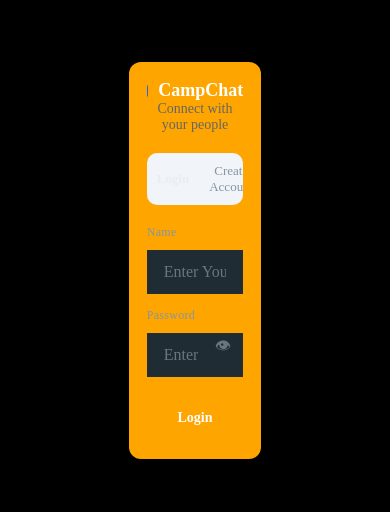
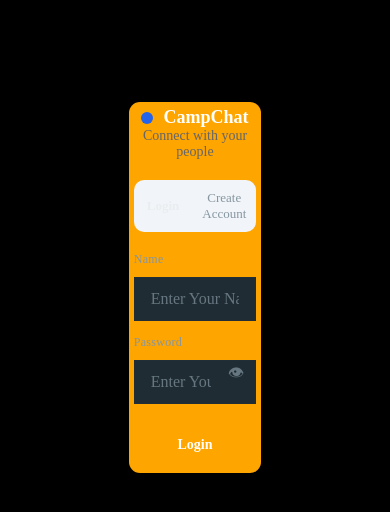
Before and after one commit to 21dendehdev/chat-app, a React (Create React App) app in the folder client/: page / in a window 390 px wide. Shown: the top 512 px of the page. Built offline with nearby package versions, Linux system fonts and the light colour scheme; no server answers; the HTML template or start-up script is replaced by a standard one.

Commit message:
client/src/App.css

```diff
--- a/client/src/App.css
+++ b/client/src/App.css
@@ -50,11 +50,12 @@ html, body, #root {
 
 /* ===== CARD ===== */
 .auth-card {
-  width: 100%;
-  max-width: 50%;
+  width: 400px;
+  max-width:50%;
   background: orange;
   border-radius: 15px;
-  padding: 10%;
+  padding: 20px;
+  margin: 40px;
   box-shadow: 50%;
 }
 
@@ -236,10 +237,10 @@ html, body, #root {
 }
 
 /* ===== 📱 MOBILE RESPONSIVENESS ===== */
-@media (max-width: 480px) {
+@media (max-width: 768px) {
   .auth-card {
-    padding: 18px;
-    border-radius: 12px;
+    padding: 5px;
+    border-radius: 11px;
   }
 
   .auth-logo-text {
@@ -263,18 +264,7 @@ html, body, #root {
 /* ════════════════════════════════════════
  /* ════════════════════════════════════════
    CHAT SHELL (FIXED MOBILE FRIENDLY)
-════════════════════════════════════════ */
-.chat-shell {
-  display: flex;
-  height: 100vh;
-  overflow: hidden;
-}
-
-.main-area {
-  flex: 1;
-  display: flex;
-  min-width: 0;
-}
+═════════════════════════════
 
 /* ════════════════════════════════════════
   /* ════════════════════════════════════════
```
